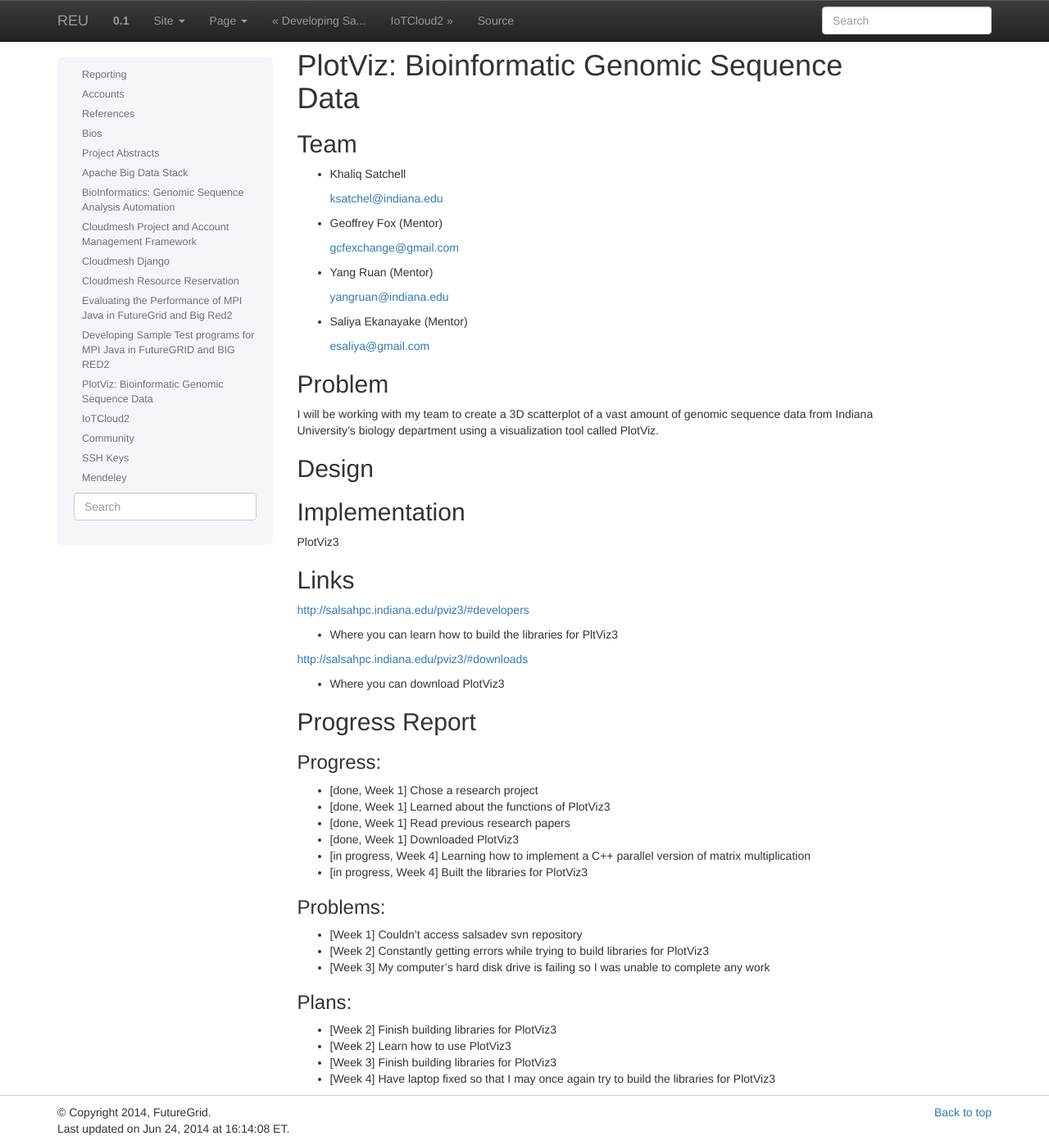
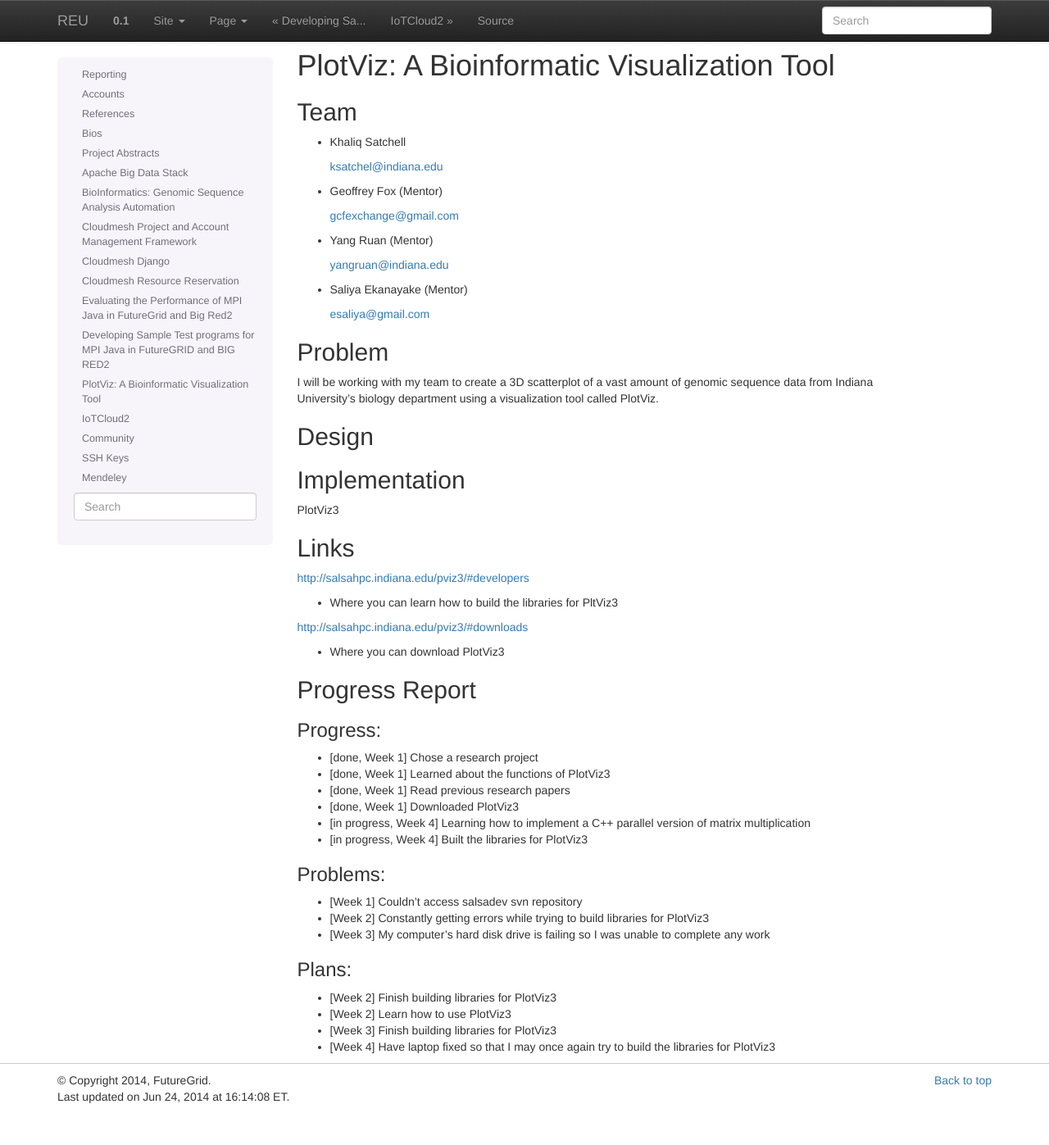
Before and after one commit to cloudmesh-project/reu-2014, a Sphinx documentation site: the page built from doc/source/projects/plotviz.rst, in a window 1280 px wide and 1397 px high. Shown: the whole window at 82% size. Built offline with Sphinx 7.4.7, drawn with Linux system fonts in a browser that asks for light colours.

Commit message:
Update plotviz.rst

```diff
--- a/doc/source/projects/plotviz.rst
+++ b/doc/source/projects/plotviz.rst
@@ -1,4 +1,4 @@
-PlotViz: Bioinformatic Genomic Sequence Data
+PlotViz: A Bioinformatic Visualization Tool
 ======================================================================
 
 Team
```
